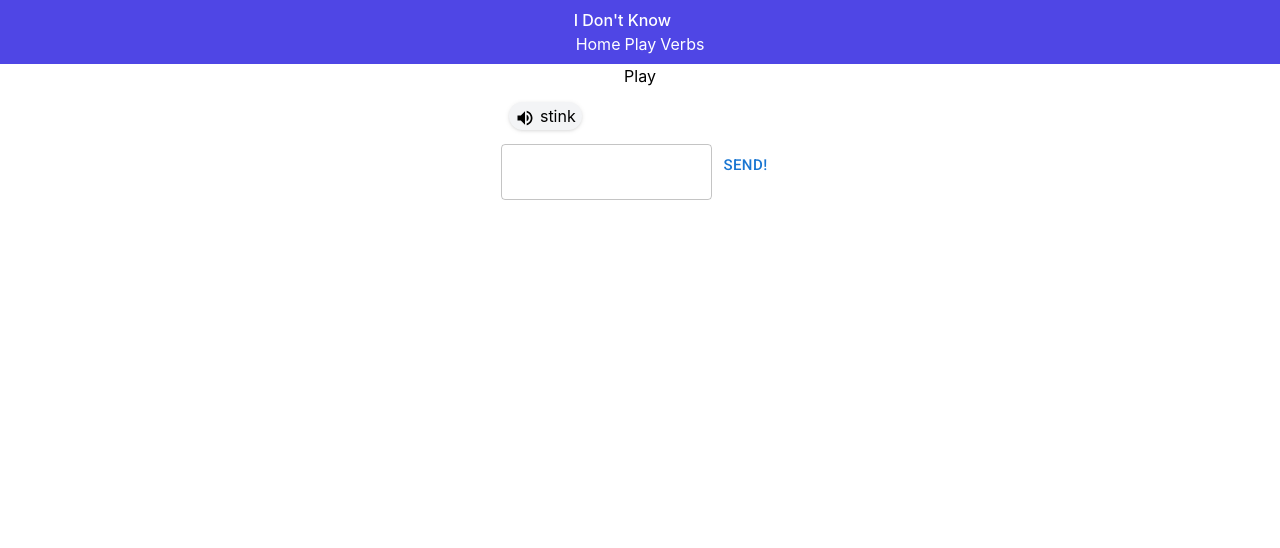
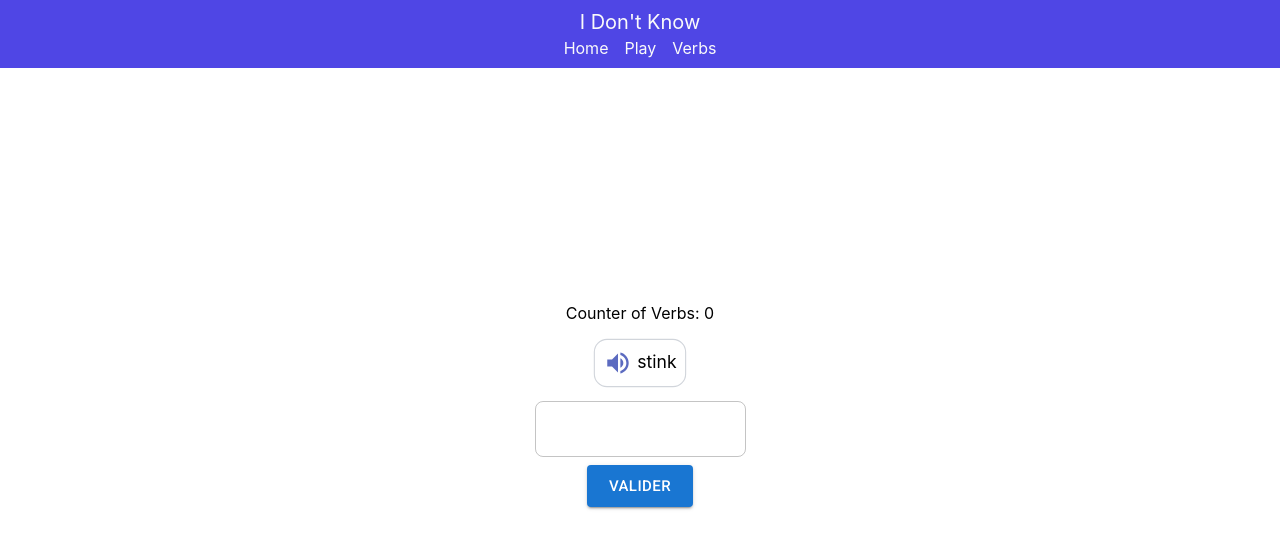
Before and after one commit to LaMouetteIDF/i-dont-know, a React (Create React App) app: page /#/play in a window 1280 px wide. Shown: the top 548 px of the page. Built offline with nearby package versions, Linux system fonts and the light colour scheme.

Commit message:
Dev boysers (#6)
* refactor: function initData

* fix: change style global

```diff
--- a/src/components/Header.tsx
+++ b/src/components/Header.tsx
@@ -3,8 +3,26 @@ import { Link } from 'react-router-dom'
 
 function Header() {
   return (
-    <header>
-      <div className="h-16 grid place-content-center bg-indigo-600">
+    <header className="flex justify-center items-center flex-col bg-indigo-600 text-zinc-50 p-2">
+      <h2 className="text-xl ">I Don't Know</h2>
+      <div>
+        <Link className="m-2 hover:text-zinc-200" to="/">
+          Home
+        </Link>
+        <Link className="m-2 hover:text-zinc-200" to="play">
+          Play
+        </Link>
+        <Link className="m-2 hover:text-zinc-200" to="verbs">
+          Verbs
+        </Link>
+      </div>
+    </header>
+  )
+}
+
+export default Header
+
+/* <div className="h-16 grid place-content-center bg-indigo-600">
         <span className="text-white font-medium">I Don't Know</span>
         <div>
           <Link className="p-0.5 hover:text-gray-100 text-white" to="/">
@@ -17,9 +35,4 @@ function Header() {
             Verbs
           </Link>
         </div>
-      </div>
-    </header>
-  )
-}
-
-export default Header
+      </div> */
--- /dev/null
+++ b/src/components/IrregularAudioVerb.tsx
@@ -0,0 +1,49 @@
+import React from 'react'
+import { textToSpeech } from '../functions/textToSpeech'
+import VolumeUpIcon from '@mui/icons-material/VolumeUp'
+import { Tooltip, Zoom } from '@mui/material'
+import { indigo } from '@mui/material/colors'
+
+interface IrregularAudioVerbProps {
+  word: string
+  tooltip?: string
+}
+
+export const IrregularAudioVerb = ({
+  word,
+  tooltip = ''
+}: IrregularAudioVerbProps) => (
+  <span
+    className="
+      flex
+      select-none
+      mx-3
+      px-2
+      py-2
+      rounded-xl
+      border-gray-300
+      border
+      cursor-default
+      "
+    onClick={() => textToSpeech(word)}
+  >
+    <VolumeUpIcon
+      fontSize="small"
+      className="cursor-pointer hover:text-indigo-400"
+      sx={{ color: indigo[400], fontSize: 26 }}
+    />
+    &nbsp;
+    <Tooltip
+      TransitionComponent={Zoom}
+      enterDelay={300}
+      title={<span className="text-sm">{tooltip}</span>}
+      arrow
+      disableHoverListener={!tooltip}
+      sx={{
+        fontSize: '100px'
+      }}
+    >
+      <span className="cursor-pointer">{word}</span>
+    </Tooltip>
+  </span>
+)
--- a/src/components/TableIrregularVerb.tsx
+++ b/src/components/TableIrregularVerb.tsx
@@ -9,29 +9,8 @@ import {
   TableHead,
   TableRow
 } from '@mui/material'
-import VolumeUpIcon from '@mui/icons-material/VolumeUp'
-import { textToSpeech } from '../functions/textToSpeech'
 import { css } from '@emotion/css'
-
-export const IrregularAudioVerb = ({ word }: { word: string }) => (
-  <span
-    className="
-      mx-2
-      px-1.5
-      py-1
-      rounded-full
-      drop-shadow
-      bg-gray-100
-      hover:bg-gray-200
-      active:bg-gray-300
-      cursor-pointer
-      "
-    onClick={() => textToSpeech(word)}
-  >
-    <VolumeUpIcon fontSize="small" />
-    &nbsp;{word}
-  </span>
-)
+import { IrregularAudioVerb } from './IrregularAudioVerb'
 
 function TableIrregularVerb() {
   const parseWords = (value: string) =>
--- a/src/pages/Home.tsx
+++ b/src/pages/Home.tsx
@@ -1,9 +1,20 @@
+import { Button } from '@mui/material'
 import React from 'react'
+import { useNavigate } from 'react-router-dom'
 
 const Home = () => {
+  const navigate = useNavigate()
+
+  const onNavigatePlay = () => {
+    navigate('play')
+  }
+
   return (
-    <div>
+    <div className="flex justify-center items-center flex-col m-5 text-xl">
       <h2>Welcome to my game</h2>
+      <Button onClick={onNavigatePlay} size="large">
+        Play!
+      </Button>
     </div>
   )
 }
--- a/src/pages/Play.tsx
+++ b/src/pages/Play.tsx
@@ -1,7 +1,7 @@
 import { Button, TextField } from '@mui/material'
 import React, { useEffect, useState } from 'react'
 import { getRandomVerb } from '../api/ApiUtils'
-import { IrregularAudioVerb } from '../components/TableIrregularVerb'
+import { IrregularAudioVerb } from '../components/IrregularAudioVerb'
 import { textToSpeech } from '../functions/textToSpeech'
 import { validResponse } from '../functions/validResponse'
 import { IrregularVerb } from '../types/IrregularVerb'
@@ -9,6 +9,8 @@ import { IrregularVerb } from '../types/IrregularVerb'
 const Play = () => {
   const [myVerb, setMyVerb] = useState<string>('')
   const [verb, setVerb] = useState<IrregularVerb>(getRandomVerb())
+  const [counterOfVerbs, setCounterOfVerbs] = useState<number>(0)
+
   const [error, setError] = useState<boolean>(false)
 
   const onChangeMyVerb = ({ target }: React.ChangeEvent<HTMLInputElement>) => {
@@ -16,15 +18,13 @@ const Play = () => {
   }
 
   const onVerifMyVerb = () => {
-    const isOk = validResponse(myVerb, verb.french)
-    setError(true)
-
-    if (!isOk) return
-
-    console.log('Great!')
+    if (!validResponse(myVerb, verb.french)) setError(true)
+    else {
       setVerb(getRandomVerb())
       setMyVerb('')
       setError(false)
+      setCounterOfVerbs((value) => ++value)
+    }
   }
 
   useEffect(() => {
@@ -37,26 +37,33 @@ const Play = () => {
   }, [myVerb])
 
   return (
-    <div className="grid place-content-center">
-      <div>
-        <h3 className="text-center">Play</h3>
+    <div className="flex justify-center items-center flex-col h-screen">
+      <p className="my-4">Counter of Verbs: {counterOfVerbs}</p>
 
-        <h4 style={{ margin: '1rem 0' }}>
-          <IrregularAudioVerb word={verb.infinitive} />
-        </h4>
+      <div className="scale-110">
+        <IrregularAudioVerb word={verb.infinitive} tooltip={verb.french} />
+      </div>
 
       <TextField
         error={error}
         value={myVerb}
         onChange={onChangeMyVerb}
         onKeyDown={(event) => event.code === 'Enter' && onVerifMyVerb()}
-          helperText={error && 'Incorrect verb.'}
+        id="margin-normal"
+        autoComplete="off"
+        margin="normal"
+        sx={{
+          '& fieldset': {
+            borderRadius: '0.50rem'
+          }
+        }}
       />
 
-        <Button onClick={onVerifMyVerb} size="large">
-          Send!
+      <Button onClick={onVerifMyVerb} size="large" variant="contained">
+        VALIDER
       </Button>
-      </div>
+
+      <div className="h-36" />
     </div>
   )
 }
--- a/src/pages/Verbs.tsx
+++ b/src/pages/Verbs.tsx
@@ -3,7 +3,7 @@ import TableIrregularVerb from '../components/TableIrregularVerb'
 
 const Verbs = () => {
   return (
-    <div>
+    <div className='px-5 pt-3 grid place-content-center'>
       <h3>Verbes Irrégulier</h3>
       <TableIrregularVerb />
     </div>
```
Lines whose indentation alone changed are shown as unchanged.
